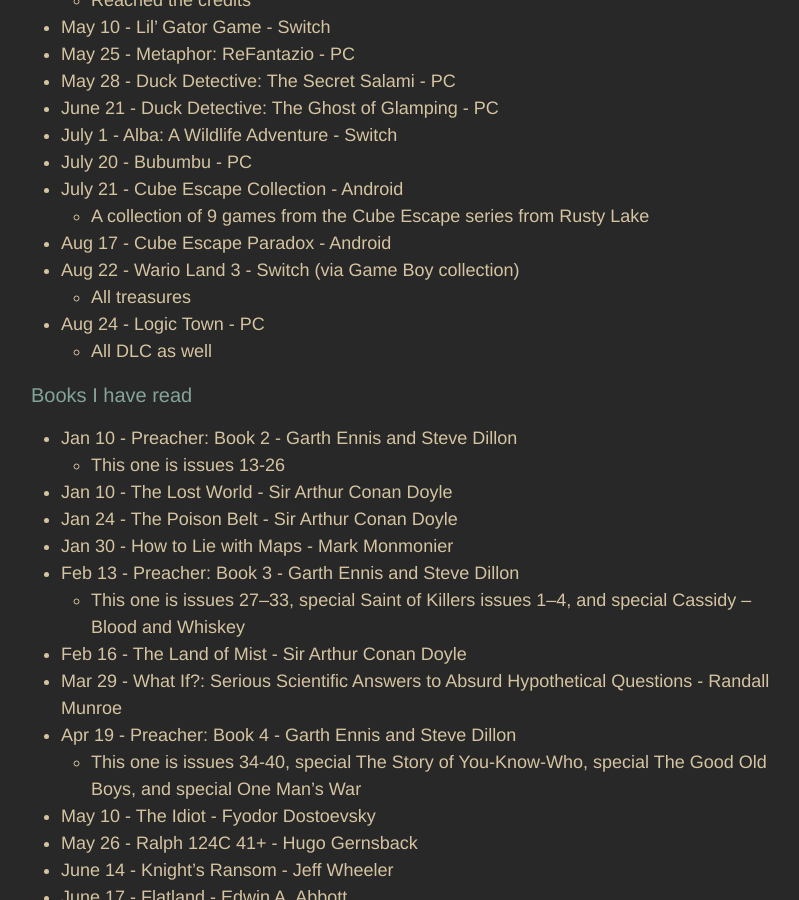
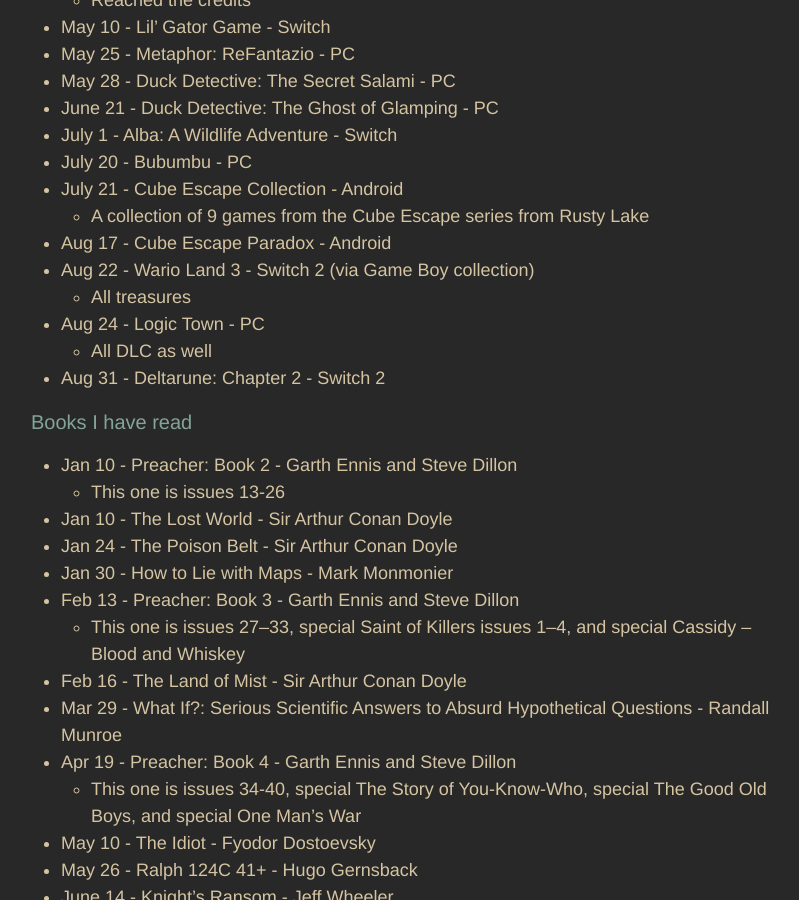
Before and after one commit to adkinsrs/sadkins_site, a Jekyll site: the page built from misc.md, in a window 1280 px wide and 900 px high, scrolled down 842 px. Shown: the whole window, without its empty margins (239-1038 px from the left). Built offline with Jekyll 4.4.1, drawn with Linux system fonts in a browser that asks for light colours.

Commit message:
beat a game

```diff
--- a/misc.md
+++ b/misc.md
@@ -38,10 +38,11 @@
 * July 21 - Cube Escape Collection - Android
   * A collection of 9 games from the Cube Escape series from Rusty Lake
 * Aug 17 - Cube Escape Paradox - Android
-* Aug 22 - Wario Land 3 - Switch (via Game Boy collection)
+* Aug 22 - Wario Land 3 - Switch 2 (via Game Boy collection)
   * All treasures
 * Aug 24 - Logic Town - PC
   * All DLC as well
+* Aug 31 - Deltarune: Chapter 2 - Switch 2
 
 ### Books I have read
 
```
